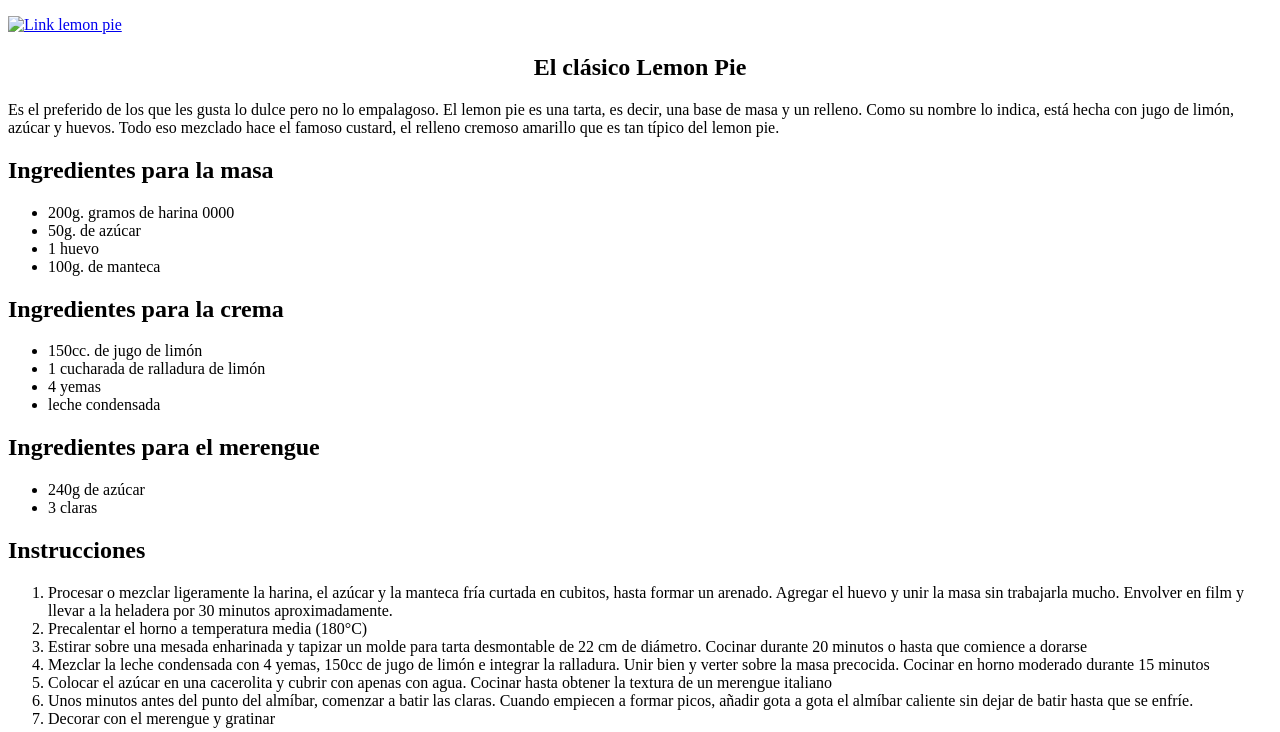
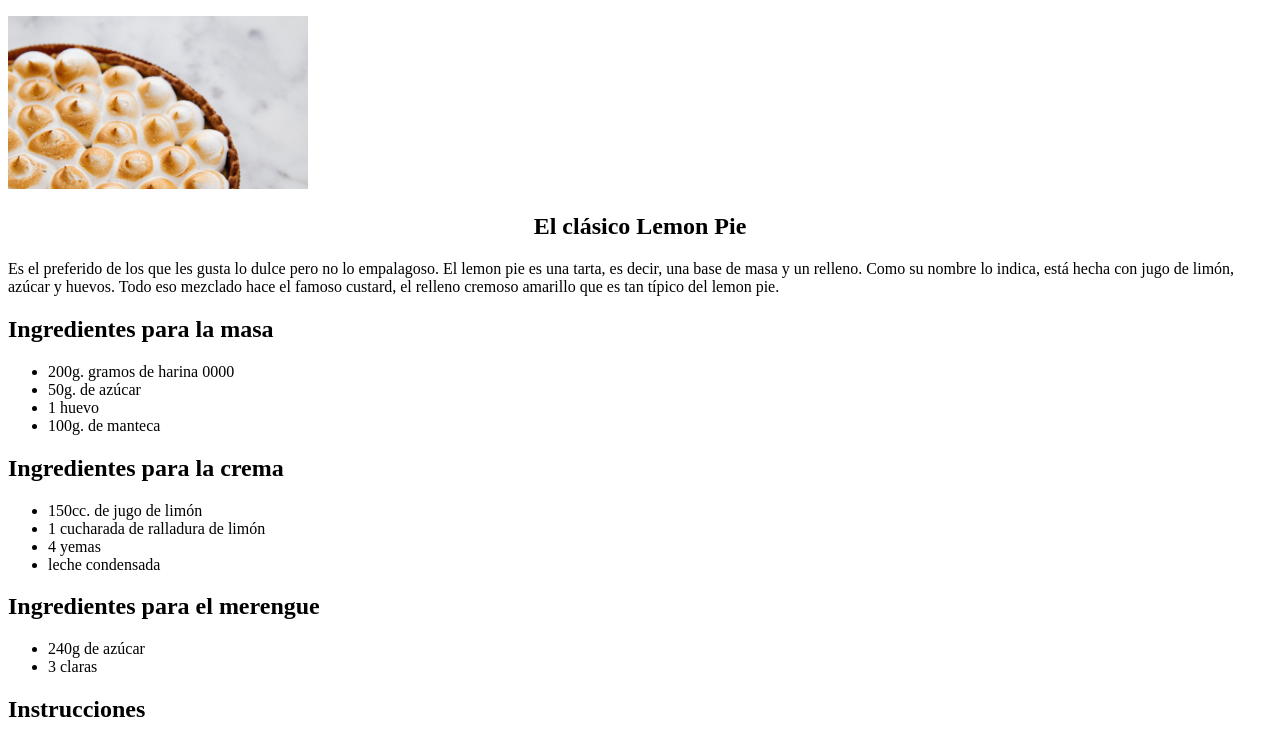
Before and after one commit to FabricioAcosta/Digital-house---LemonPie-html, a plain HTML site: page index.html in a window 1280 px wide. Shown: the part 68-800 px from the top of the page. Drawn offline with Linux system fonts and the light colour scheme.

Commit message:
se modifica ruta de imagenes

```diff
--- a/index.html
+++ b/index.html
@@ -11,17 +11,17 @@
       <section>
         <a href="/index.html"
           ><img
-            src="/img/front.jpeg"
+            src="./img/front.jpeg"
             alt="front"
         /></a>
         <br />
         <br />
         <a
-          href="/img/lemon.png"
+          href="./img/lemon.png"
           target="_blank"
           ><img
             style="width: 300px"
-            src="/img/lemon-pie 1.png"
+            src="./img/lemon.png"
             alt="Link lemon pie"
         /></a>
 
```
